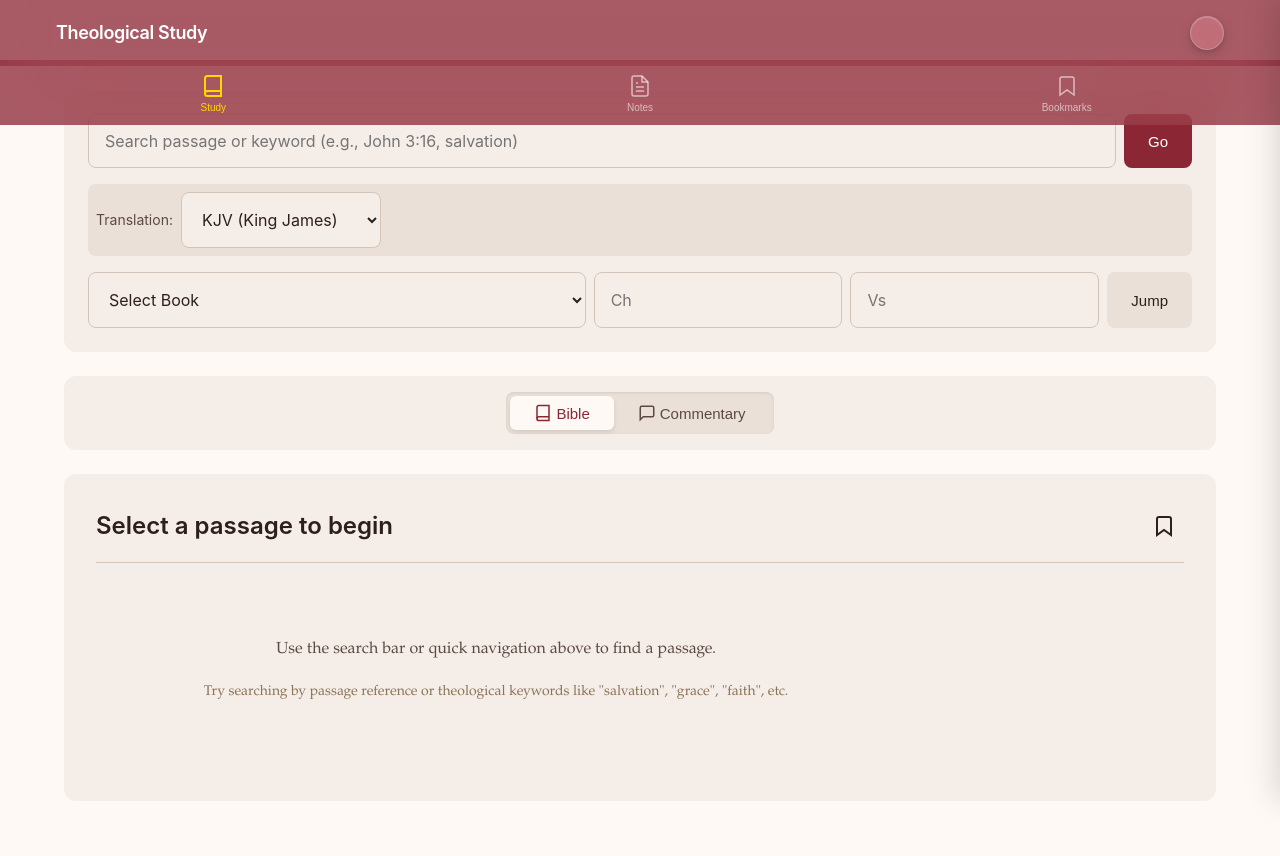
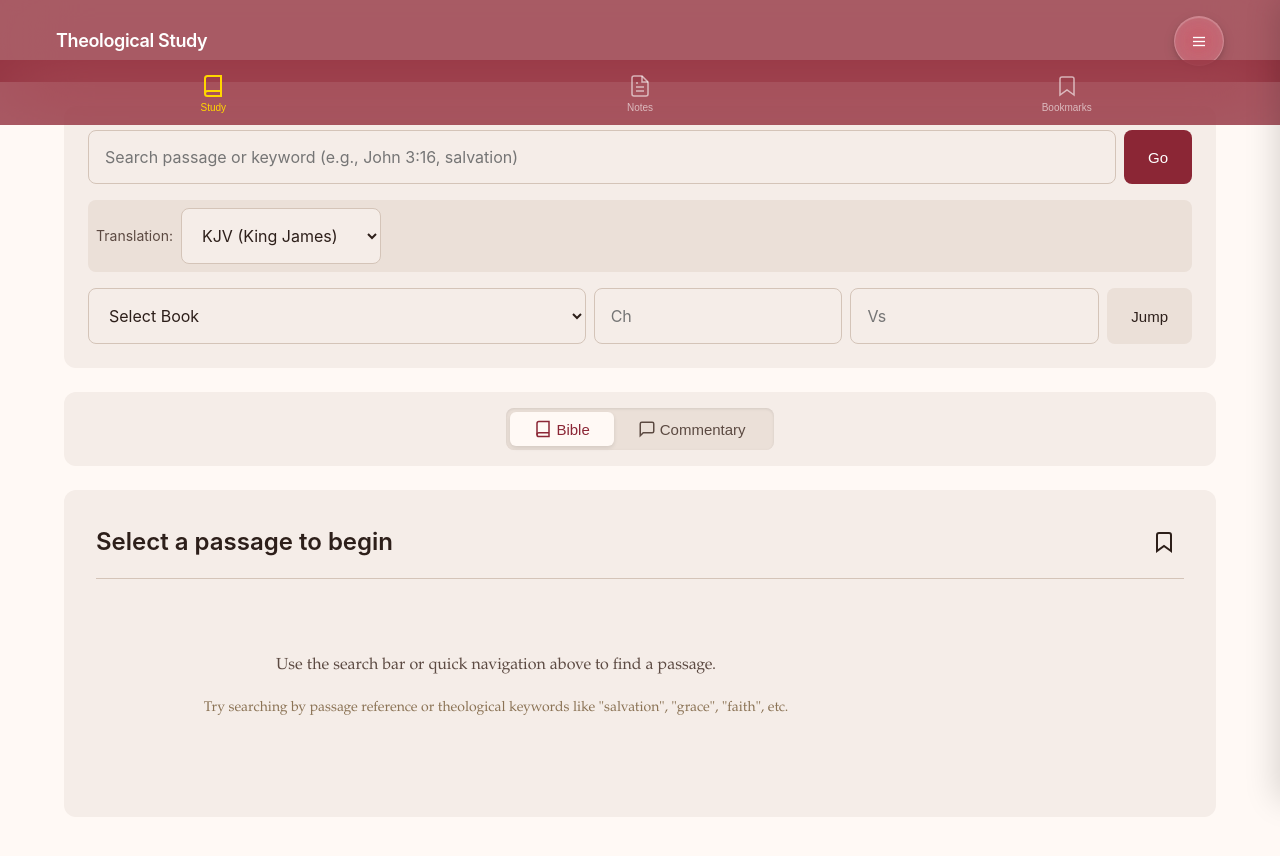
Before and after one commit to yfr4mjzfzh-boop/bible-study-app-or-theological-research-tool, a website: page index.html in a window 1280 px wide. Drawn offline with Linux system fonts and the light colour scheme.

Commit message:
Update styles.css

```diff
--- a/styles.css
+++ b/styles.css
@@ -198,8 +198,8 @@ body.dark-mode .main-header {
 
 /* Larger hamburger menu icon - Enhanced floating effect */
 .main-header .icon-btn-lg {
-    width: 28px;
-    height: 28px;
+    width: 50px;
+    height: 50px;
     background-color: rgba(255, 255, 255, 0.2);
     box-shadow: 0 4px 12px rgba(0, 0, 0, 0.15), 0 2px 4px rgba(0, 0, 0, 0.1), inset 0 1px 1px rgba(255, 255, 255, 0.2);
 }
@@ -210,8 +210,8 @@ body.dark-mode .main-header {
 }
 
 .main-header .icon-btn-lg .icon-lg {
-    width: 40px;
-    height: 40px;
+    width: 25px;
+    height: 25px;
 }
 
 /* Safari-specific optimizations for smooth scrolling */
@@ -255,7 +255,7 @@ body.dark-mode .main-header {
     background-color: rgba(139, 38, 53, 0.75);
     -webkit-backdrop-filter: blur(40px) saturate(180%);
     backdrop-filter: blur(40px) saturate(180%);
-    border-top: 0;
+    border-top: -10;
     position: fixed;
     bottom:0;
     left: 0;
```
